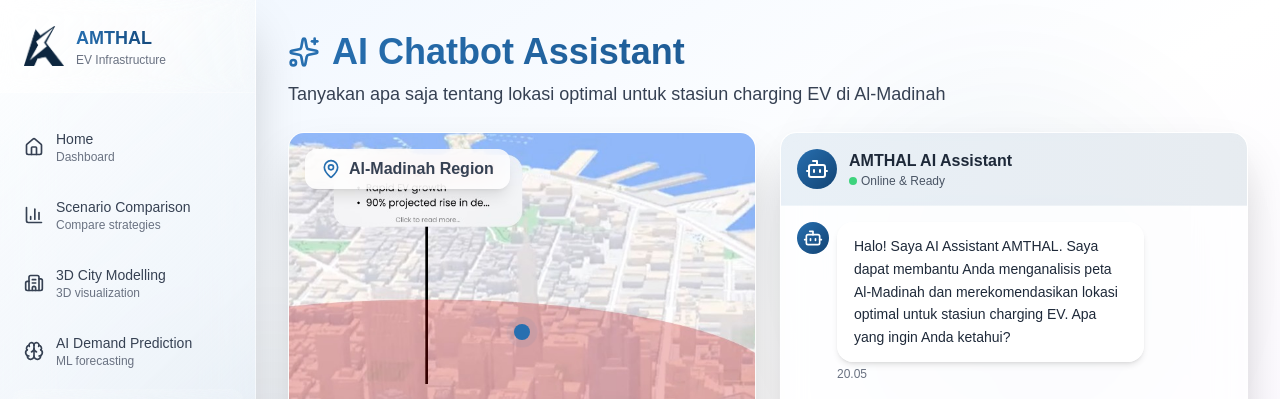
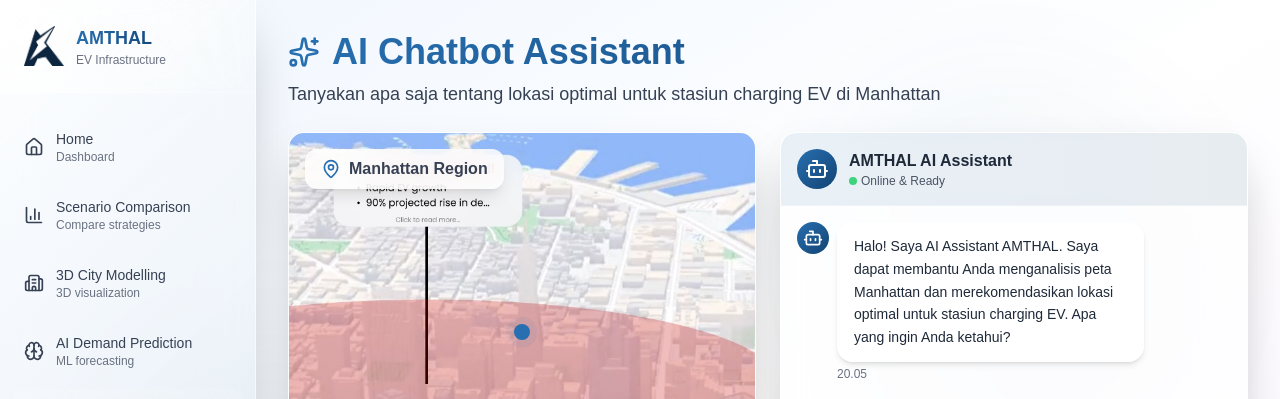
Before and after one commit to abdul-zacky/amthal, a Next.js app: page /chatbot in a window 1280 px wide. Shown: the top 399 px of the page. Built offline with nearby package versions, Linux system fonts and the light colour scheme.

Commit message:
refactor: al-madinah to manhattan

```diff
--- a/app/analytics/page.tsx
+++ b/app/analytics/page.tsx
@@ -102,7 +102,7 @@ export default function AnalyticsPage() {
 
   // Mock data for regional coverage
   const regionalData = [
-    { region: 'Central Madinah', coverage: 92, stations: 12, users: 5420 },
+    { region: 'Central Manhattan', coverage: 92, stations: 12, users: 5420 },
     { region: 'Quba Area', coverage: 85, stations: 8, users: 3890 },
     { region: 'Northern District', coverage: 78, stations: 6, users: 2840 },
     { region: 'Eastern Zone', coverage: 71, stations: 5, users: 2180 },
@@ -368,7 +368,7 @@ export default function AnalyticsPage() {
               <TrendingUp className="w-5 h-5 text-[#276FB0]" />
               Regional Coverage Analysis
             </h3>
-            <p className="text-sm text-gray-600 mt-1">Infrastructure distribution across Al-Madinah</p>
+            <p className="text-sm text-gray-600 mt-1">Infrastructure distribution across Manhattan</p>
           </div>
 
           <div className="grid grid-cols-1 md:grid-cols-2 lg:grid-cols-5 gap-4">
--- a/app/chatbot/page.tsx
+++ b/app/chatbot/page.tsx
@@ -15,7 +15,7 @@ interface Message {
 const mockConversations = [
   {
     userMessage: "Dimana lokasi terbaik untuk menempatkan stasiun charging di area ini?",
-    botResponse: "Berdasarkan analisis peta Al-Madinah, saya merekomendasikan 3 lokasi optimal:\n\n1. **Prince Mohammed Bin Abdulaziz Road** - Area dengan traffic tinggi dan dekat dengan pusat kota, coverage radius 5km dapat melayani 85,000 penduduk.\n\n2. **Quba District** - Zona strategis dekat masjid Quba dengan kepadatan kendaraan tinggi, cocok untuk DC Fast Charger.\n\n3. **King Fahd Road Corridor** - Akses mudah dari highway, ideal untuk Ultra-Fast Charger melayani perjalanan jarak jauh.\n\nApakah Anda ingin saya jelaskan detail teknis untuk salah satu lokasi?"
+    botResponse: "Berdasarkan analisis peta Manhattan, saya merekomendasikan 3 lokasi optimal:\n\n1. **Prince Mohammed Bin Abdulaziz Road** - Area dengan traffic tinggi dan dekat dengan pusat kota, coverage radius 5km dapat melayani 85,000 penduduk.\n\n2. **Quba District** - Zona strategis dekat masjid Quba dengan kepadatan kendaraan tinggi, cocok untuk DC Fast Charger.\n\n3. **King Fahd Road Corridor** - Akses mudah dari highway, ideal untuk Ultra-Fast Charger melayani perjalanan jarak jauh.\n\nApakah Anda ingin saya jelaskan detail teknis untuk setiap lokasi?"
   },
   {
     userMessage: "Berapa coverage area yang bisa dicapai di lokasi Prince Mohammed Bin Abdulaziz Road?",
@@ -32,7 +32,7 @@ export default function ChatbotPage() {
     {
       id: 1,
       type: 'bot',
-      content: 'Halo! Saya AI Assistant AMTHAL. Saya dapat membantu Anda menganalisis peta Al-Madinah dan merekomendasikan lokasi optimal untuk stasiun charging EV. Apa yang ingin Anda ketahui?',
+      content: 'Halo! Saya AI Assistant AMTHAL. Saya dapat membantu Anda menganalisis peta Manhattan dan merekomendasikan lokasi optimal untuk stasiun charging EV. Apa yang ingin Anda ketahui?',
       timestamp: new Date(),
     }
   ]);
@@ -136,7 +136,7 @@ export default function ChatbotPage() {
             AI Chatbot Assistant
           </h1>
           <p className="text-gray-700 text-lg">
-            Tanyakan apa saja tentang lokasi optimal untuk stasiun charging EV di Al-Madinah
+            Tanyakan apa saja tentang lokasi optimal untuk stasiun charging EV di Manhattan
           </p>
         </div>
 
@@ -146,13 +146,13 @@ export default function ChatbotPage() {
           <div className="relative bg-white/70 backdrop-blur-xl rounded-2xl border border-white/40 shadow-2xl overflow-hidden">
             <div className="absolute top-4 left-4 z-10 bg-white/80 backdrop-blur-md px-4 py-2 rounded-xl shadow-lg flex items-center gap-2">
               <MapPin className="w-5 h-5 text-[#276FB0]" />
-              <span className="font-semibold text-gray-700">Al-Madinah Region</span>
+              <span className="font-semibold text-gray-700">Manhattan Region</span>
             </div>
 
             <div className="relative w-full h-full">
               <Image
                 src="/assets/maps2.jpeg"
-                alt="Al-Madinah Map"
+                alt="Manhattan Map"
                 fill
                 className="object-cover"
                 priority
--- a/app/layout.tsx
+++ b/app/layout.tsx
@@ -15,7 +15,7 @@ const geistMono = Geist_Mono({
 
 export const metadata: Metadata = {
   title: "AMTHAL - AI-Powered EV Charging Infrastructure Platform",
-  description: "Smart EV charging infrastructure planning for Al-Madinah Smart City Initiative",
+  description: "Smart EV charging infrastructure planning for Manhattan Smart City Initiative",
 };
 
 export default function RootLayout({
--- a/app/page.tsx
+++ b/app/page.tsx
@@ -37,7 +37,7 @@ export default function Home() {
             AI-Powered EV Charging Infrastructure Platform
           </p>
           <p className="text-lg text-gray-600">
-            Al-Madinah Smart City Initiative
+            Manhattan Smart City Initiative
           </p>
         </div>
 
--- a/app/scenario-comparison/page.tsx
+++ b/app/scenario-comparison/page.tsx
@@ -23,7 +23,7 @@ const scenarios = {
       populationServed: 850000,
     },
     locations: [
-      'Al-Madinah City Center',
+      'Manhattan City Center',
       'Prince Mohammed Bin Abdulaziz Road',
       'King Fahd Road Corridor',
       'Al-Aziziyah District',
@@ -75,7 +75,7 @@ const scenarios = {
     locations: [
       'Al-Haram Road (High Traffic)',
       'Taibah University Zone',
-      'Industrial Area Al-Madinah',
+      'Industrial Area Manhattan',
       'Quba Mosque Area',
       'Al-Masjid an-Nabawi Perimeter',
     ],
@@ -126,7 +126,7 @@ export default function ScenarioComparison() {
           Scenario Comparison Tool
         </h1>
         <p className="text-gray-700 text-lg">
-          Bandingkan tiga strategi pengembangan jaringan stasiun charging EV di Al-Madinah
+          Bandingkan tiga strategi pengembangan jaringan stasiun charging EV di Manhattan
         </p>
       </div>
 
```
